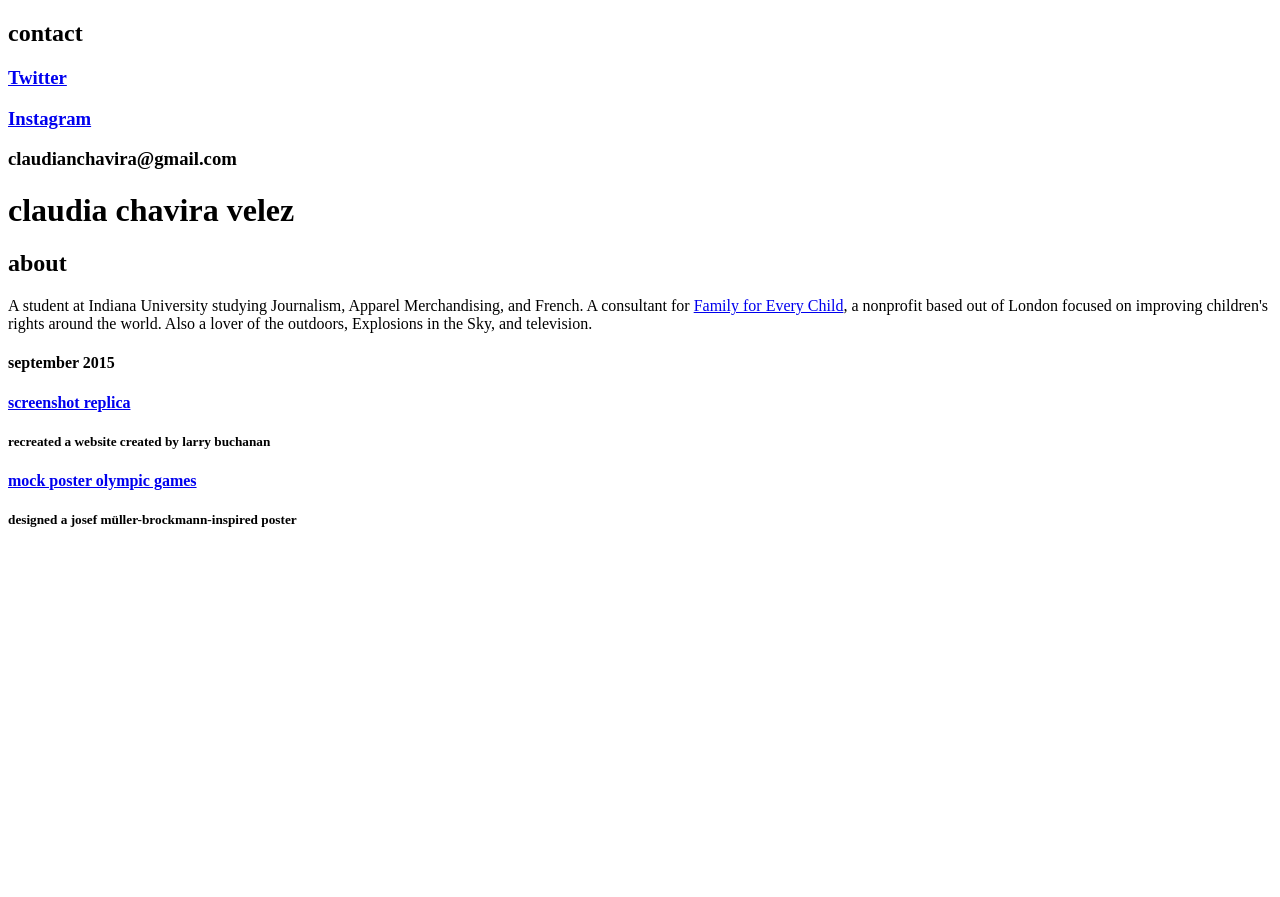
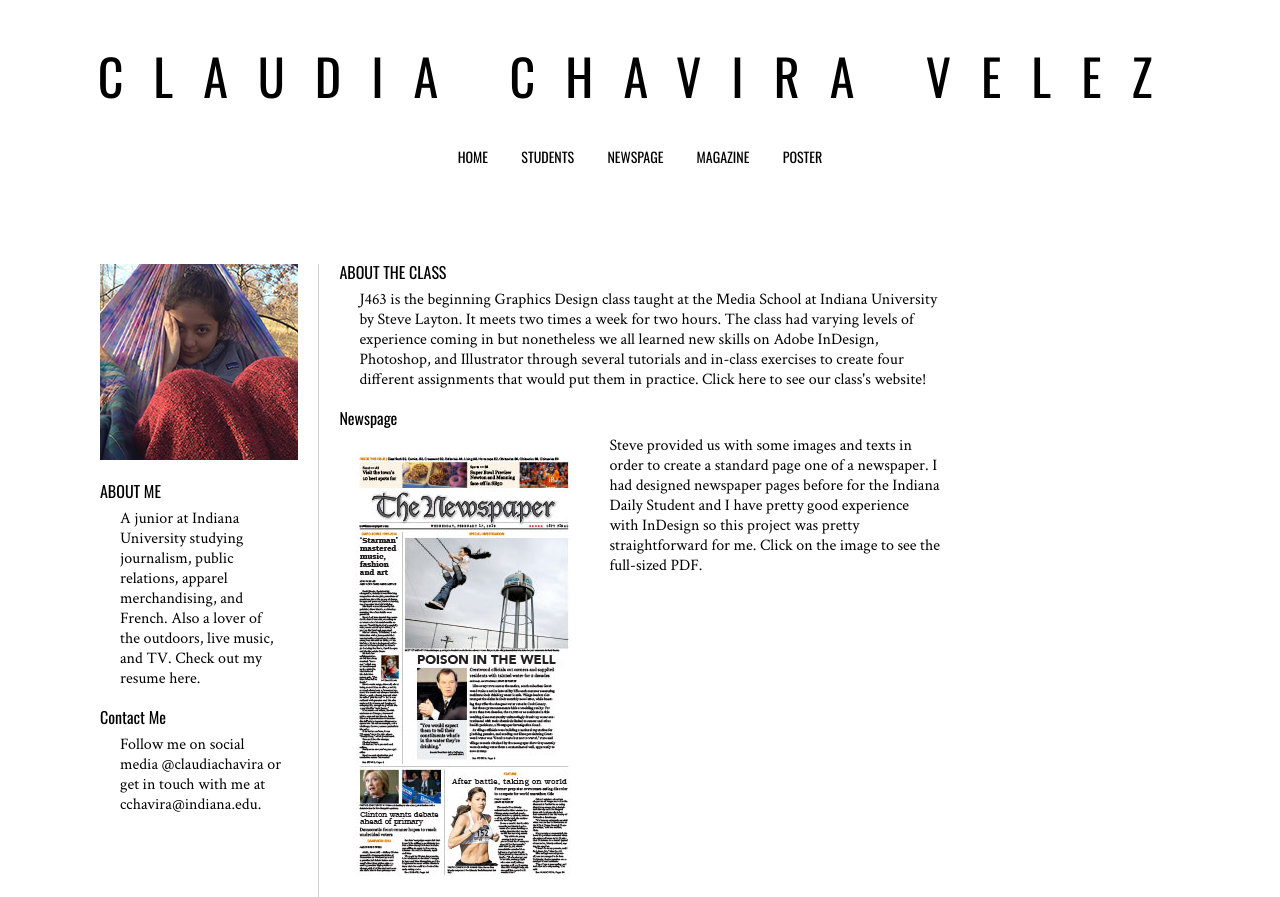
Before and after one commit to claudiachavira/j463, a plain HTML site: page index.html in a window 1280 px wide. Shown: the top 897 px of the page. Before the commit the page ends 800 px from the top, so only its background shows below. Drawn offline with nearby package versions, Linux system fonts and the light colour scheme.

Commit message:
final web without background

```diff
--- a/css/reset.css
+++ b/css/reset.css
@@ -0,0 +1,48 @@
+/* http://meyerweb.com/eric/tools/css/reset/
+   v2.0 | 20110126
+   License: none (public domain)
+*/
+
+html, body, div, span, applet, object, iframe,
+h1, h2, h3, h4, h5, h6, p, blockquote, pre,
+a, abbr, acronym, address, big, cite, code,
+del, dfn, em, img, ins, kbd, q, s, samp,
+small, strike, strong, sub, sup, tt, var,
+b, u, i, center,
+dl, dt, dd, ol, ul, li,
+fieldset, form, label, legend,
+table, caption, tbody, tfoot, thead, tr, th, td,
+article, aside, canvas, details, embed,
+figure, figcaption, footer, header, hgroup,
+menu, nav, output, ruby, section, summary,
+time, mark, audio, video {
+	margin: 0;
+	padding: 0;
+	border: 0;
+	font-size: 100%;
+	font: inherit;
+	vertical-align: baseline;
+}
+/* HTML5 display-role reset for older browsers */
+article, aside, details, figcaption, figure,
+footer, header, hgroup, menu, nav, section {
+	display: block;
+}
+body {
+	line-height: 1;
+}
+ol, ul {
+	list-style: none;
+}
+blockquote, q {
+	quotes: none;
+}
+blockquote:before, blockquote:after,
+q:before, q:after {
+	content: '';
+	content: none;
+}
+table {
+	border-collapse: collapse;
+	border-spacing: 0;
+}
--- a/css/skeleton.css
+++ b/css/skeleton.css
@@ -0,0 +1,105 @@
+/*
+* Skeleton V2.0.4
+* Copyright 2014, Dave Gamache
+* www.getskeleton.com
+* Free to use under the MIT license.
+* http://www.opensource.org/licenses/mit-license.php
+* 12/29/2014
+*/
+
+/* Grid
+–––––––––––––––––––––––––––––––––––––––––––––––––– */
+.container {
+  position: relative;
+  width: 100%;
+  max-width: 960px;
+  margin: 0 auto;
+  padding: 0 20px;
+  box-sizing: border-box; }
+.column,
+.columns {
+  width: 100%;
+  float: left;
+  box-sizing: border-box; }
+
+/* For devices larger than 400px */
+@media (min-width: 400px) {
+  .container {
+    width: 85%;
+    padding: 0; }
+}
+
+/* For devices larger than 550px */
+@media (min-width: 550px) {
+  .container {
+    width: 80%; }
+  .column,
+  .columns {
+    margin-left: 4%; }
+  .column:first-child,
+  .columns:first-child {
+    margin-left: 0; }
+
+  .one.column,
+  .one.columns                    { width: 4.66666666667%; }
+  .two.columns                    { width: 13.3333333333%; }
+  .three.columns                  { width: 22%;            }
+  .four.columns                   { width: 30.6666666667%; }
+  .five.columns                   { width: 39.3333333333%; }
+  .six.columns                    { width: 48%;            }
+  .seven.columns                  { width: 56.6666666667%; }
+  .eight.columns                  { width: 65.3333333333%; }
+  .nine.columns                   { width: 74.0%;          }
+  .ten.columns                    { width: 82.6666666667%; }
+  .eleven.columns                 { width: 91.3333333333%; }
+  .twelve.columns                 { width: 100%; margin-left: 0; }
+
+  .one-third.column               { width: 30.6666666667%; }
+  .two-thirds.column              { width: 65.3333333333%; }
+
+  .one-half.column                { width: 48%; }
+
+  /* Offsets */
+  .offset-by-one.column,
+  .offset-by-one.columns          { margin-left: 8.66666666667%; }
+  .offset-by-two.column,
+  .offset-by-two.columns          { margin-left: 17.3333333333%; }
+  .offset-by-three.column,
+  .offset-by-three.columns        { margin-left: 26%;            }
+  .offset-by-four.column,
+  .offset-by-four.columns         { margin-left: 34.6666666667%; }
+  .offset-by-five.column,
+  .offset-by-five.columns         { margin-left: 43.3333333333%; }
+  .offset-by-six.column,
+  .offset-by-six.columns          { margin-left: 52%;            }
+  .offset-by-seven.column,
+  .offset-by-seven.columns        { margin-left: 60.6666666667%; }
+  .offset-by-eight.column,
+  .offset-by-eight.columns        { margin-left: 69.3333333333%; }
+  .offset-by-nine.column,
+  .offset-by-nine.columns         { margin-left: 78.0%;          }
+  .offset-by-ten.column,
+  .offset-by-ten.columns          { margin-left: 86.6666666667%; }
+  .offset-by-eleven.column,
+  .offset-by-eleven.columns       { margin-left: 95.3333333333%; }
+
+  .offset-by-one-third.column,
+  .offset-by-one-third.columns    { margin-left: 34.6666666667%; }
+  .offset-by-two-thirds.column,
+  .offset-by-two-thirds.columns   { margin-left: 69.3333333333%; }
+
+  .offset-by-one-half.column,
+  .offset-by-one-half.columns     { margin-left: 52%; }
+
+}
+
+/* Clearing
+–––––––––––––––––––––––––––––––––––––––––––––––––– */
+
+/* Self Clearing Goodness */
+.container:after,
+.row:after,
+.u-cf {
+  content: "";
+  display: table;
+  clear: both; }
--- a/css/style.css
+++ b/css/style.css
@@ -1,5 +1,74 @@
-container {
+.row {
 	width: 840px;
 	margin: 50px;
 	padding: 50px;
+	background-color: white;
 }
+
+h1{
+	font-family: 'Oswald';
+	font-size: 50px;
+	letter-spacing: 30px;
+	padding: 50px 0px 50px 0px;
+	text-align: center;
+	text-transform: uppercase;
+}
+
+.nav {
+	font-family: 'Oswald';
+	font-size: 14px;
+	text-transform: uppercase;
+	text-align: center;
+	word-spacing: 30px;
+}
+
+h2 {
+	font-family: 'Oswald';
+	font-size: 16px;
+	text-transform: uppercase;
+	padding-bottom: 10px;
+}
+
+h3 {
+	font-family: 'Oswald';
+	font-size: 16px;
+	padding: 20px 0px 10px 0px;
+	clear: both;
+}
+
+p{
+	font-family: 'Crimson Text';
+	font-size: 16px;
+	line-height: 20px;
+	padding-left: 20px;
+}
+
+.main img {
+	float: left;
+	padding-right: 20px;
+}
+
+span a {
+	text-decoration: none;
+	color: black;
+}
+
+a {
+	text-decoration: none;
+	color: black;
+}
+
+a:hover {
+	text-decoration: none;
+	color: #d3d3d3;
+	font-style: italic;
+}
+
+.about img {
+	padding-bottom: 20px;
+}
+
+.main  {
+	border-left: .5px solid #d3d3d3;
+	padding-left: 20px;
+}
--- a/index.html
+++ b/index.html
@@ -14,32 +14,48 @@
 
 <body>
 
+<div class="header">
+  <h1> Claudia Chavira Velez </h1>
+</div> <!--- end header-->
+
+<div class="nav">
+  <span><a href="index.html">Home</a></span>
+  <span><a href="#">Students</a></span>
+  <span><a href="#">Newspage</a></span>
+  <span><a href="#">Magazine</a></span>
+  <span><a href="#">Poster</a></span>
+</div> <!---end nav-->
+
+<div class="row">
+  <div class="about three columns">
+    <img src="images/me hammock.jpg">
+    <h2> About Me </h2>
+    <p>A junior at Indiana University studying journalism, public relations, apparel merchandising, and French. Also a lover of the outdoors, live music, and TV.
+    Check out my resume <a href="images/ClaudiaChaviraVelezCV.pdf" target="_blank">here.</a></p>
+    <h3>Contact Me </h3>
+      <p>Follow me on social media @claudiachavira or get in touch with me at cchavira@indiana.edu.</p>
+  </div> <!--ends about-->
+
+  <div class="main nine columns">
+    <h2> About the class </h2>
+    <p> J463 is the beginning Graphics Design class taught at the Media School at Indiana University by Steve Layton. It meets two times a week for two hours. The class had varying levels of experience coming in but nonetheless we all learned new skills on Adobe InDesign, Photoshop, and Illustrator through several tutorials and in-class exercises to create four different assignments that would put them in practice. Click <a href="http://www.j463mw.com/" target="_blank">here</a> to see our class's website!</p>
+
+    <h3>Newspage</h3>
+    <a href="images/newspage claudia.pdf" target="_blank"><img src="images/newspage-claudia.jpg"></a>
+    <p>Steve provided us with some images and texts in order to create a standard page one of a newspaper. I had designed newspaper pages before for the Indiana Daily Student and I have pretty good experience with InDesign so this project was pretty straightforward for me. Click on the image to see the full-sized PDF.</p>
+
+    <h3>Magazine</h3>
+    <a href="images/Magazine_Claudia.pdf" target="_blank"><img src="images/claudia_mag_thumbnail.jpg"></a>
+    <p>We were tasked with creating a magazine using InDesign with whatever images we wanted as long as we owned them. I chose to use images from my trips to Scotland and Wales to make a travel magazine called Go. My goal was to make this magazine have a trendy and minimalist feel. I really enjoyed the creative freedom this project provided. Click on the image to see the full spread PDFs I designed for the inside of the magazine.</p>
+
+    <h3>Poster</h3>
+    <a href="images/poster_final.pdf" target="_blank"><img src="images/thumbnailposter_claudia.jpg"></a>
+    <p>This project called for us to design a poster on whatever topic we wanted using Photoshop and Illustrator. I chose to do a minimalist interpretation of the poster for one of my favorite movies An Education. This is the project where I learned the most as far as using new tools and techniques in Adobe programs. Click on the image to see the full-sized PDF.</p>
 
 
-  <div class="offset-by-nine three columns sidebar">
-    <h2> contact </h2>
-    <h3> <a href="https://twitter.com/claudiachavira" target="_blank"> Twitter </a></h3>
-    <h3> <a href="https://instagram.com/claudiachavira/" target="_blank"> Instagram </a></h3>
-    <h3> claudianchavira@gmail.com</h3>
-  </div>
 
-  <div class="pinkbox">
-    <h1> claudia chavira velez </h1>
-  </div>
+  </div><!---ends main-->
+</div> <!---ends row-->
 
-  <div class="row">
-  <div class="offset-by-three six columns">
-    <h2>about</h2>
-    <p> A student at Indiana University studying Journalism, Apparel Merchandising, and French. A consultant for <a href="https://familyforeverychild.org" target="_blank">Family for Every Child</a>, a nonprofit based out of London focused on improving children's rights around the world. Also a lover of the outdoors, Explosions in the Sky, and television.</p>
-  </div>
-
-  <div class="offset-by-three six columns box">
-    <h4> september 2015 </h4>
-    <h4><a href="http://claudiachavira.github.io/lesson-3" target="_blank">screenshot replica</a> </h4>
-    <h5> recreated a website created by larry buchanan </h5>
-    <h4> <a href="http://claudiachavira.github.io/rio-2016" target="_blank"> mock poster olympic games</a> </h4>
-    <h5> designed a josef müller-brockmann-inspired poster </h5>
-  </div>
-  </div>
 </body>
 </html>
```
Also changed, not shown: images/claudia_mag_thumbnail.jpg (added), images/me hammock.jpg (added), images/newspage-claudia.jpg (added), images/thumbnailposter_claudia.jpg (added), 4 other files.
